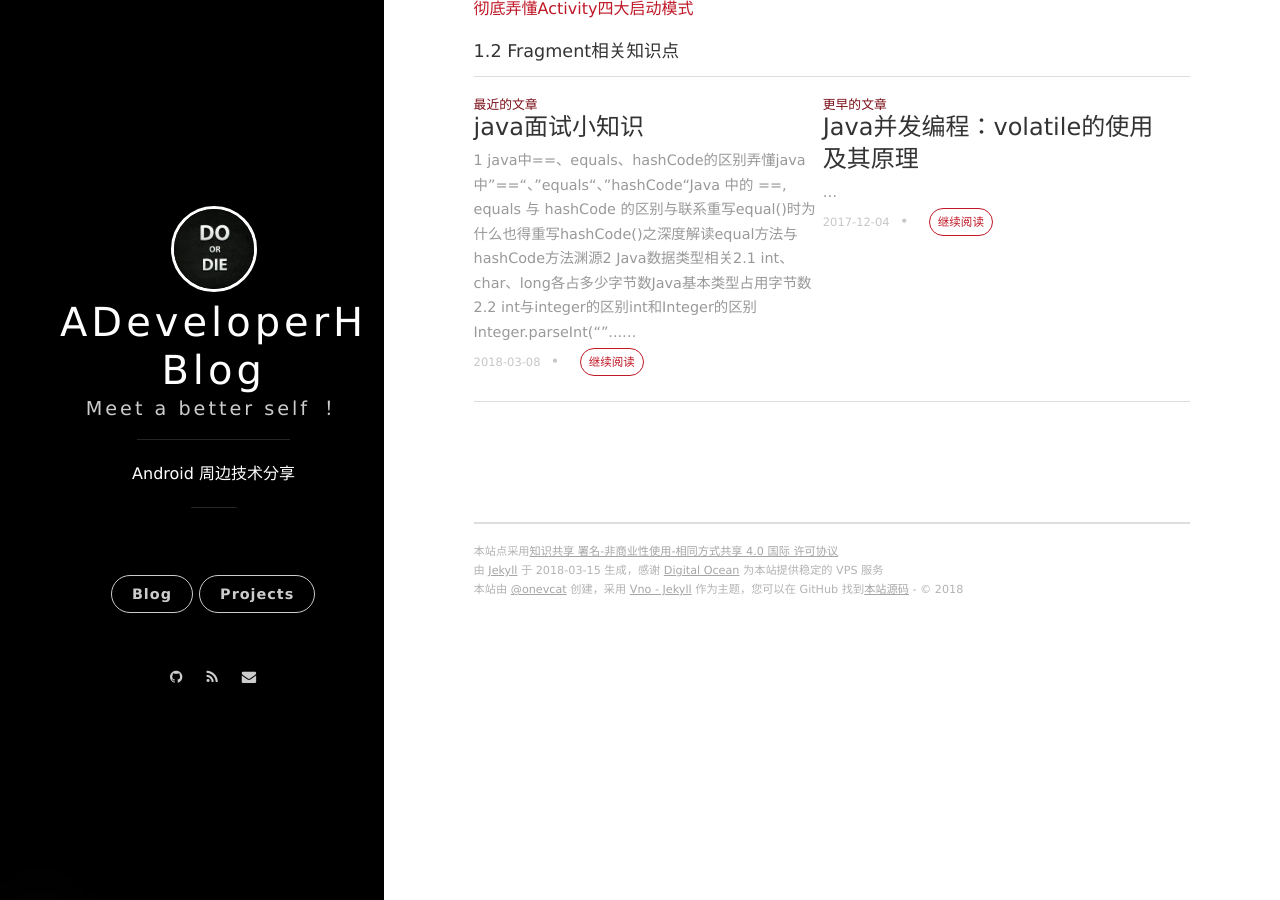
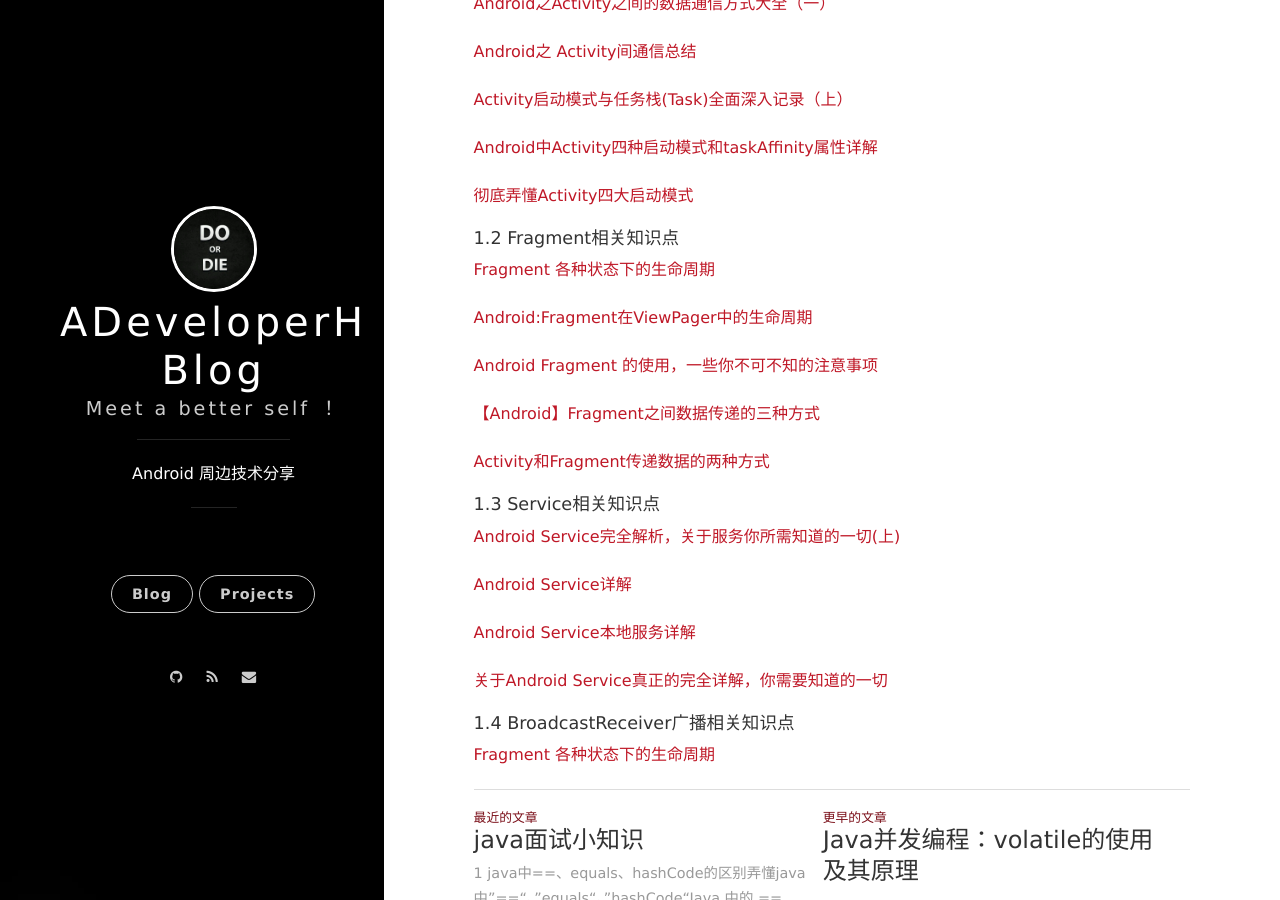
Before and after one commit to ADeveloperH/ADeveloperH.github.io, a Jekyll site: the page built from _posts/2018-03-08-interviewknowledge_android.md, in a window 1280 px wide and 900 px high, scrolled down 653 px. Built offline with Jekyll 4.4.1, drawn with Linux system fonts in a browser that asks for light colours; nearby versions of some CDN libraries; comment, search, counter and statistics services are not loaded; some of the changed text lies outside the part shown.

Commit message:
android面试service相关提交

```diff
--- a/_posts/2018-03-08-interviewknowledge_android.md
+++ b/_posts/2018-03-08-interviewknowledge_android.md
@@ -3,6 +3,14 @@ layout: post
 title: android面试小知识
 categories: 面试知识
 ---
+### 面经 ###
+
+[Android面经-基础篇(持续更新...)]("http://blog.csdn.net/simplebam/article/details/77989675")
+
+[金三银四，Android高级开发面试题目，帮你助力]("https://mp.weixin.qq.com/s/S8t-gLjl9BCAABbsH-9lHQ")
+
+[Android面经-基础篇(持续更新...)]("http://blog.csdn.net/simplebam/article/details/77989675")
+
 ### 1 四大组件相关 ###
 
 #### 1.1 Activity相关知识点 ####
@@ -28,3 +36,27 @@ categories: 面试知识
 [彻底弄懂Activity四大启动模式]("http://blog.csdn.net/mynameishuangshuai/article/details/51491074")
 
 #### 1.2 Fragment相关知识点 ####
+
+[Fragment 各种状态下的生命周期]("https://github.com/MaYunFei/FragmentLifeCycleDemo")
+
+[Android:Fragment在ViewPager中的生命周期]("http://blog.csdn.net/wangyanguiyiyang/article/details/75717301")
+
+[Android Fragment 的使用，一些你不可不知的注意事项]("http://yifeng.studio/2016/12/15/android-fragment-attentions/")
+
+[【Android】Fragment之间数据传递的三种方式]("https://www.jianshu.com/p/f87baad32662")
+
+[Activity和Fragment传递数据的两种方式]("http://blog.csdn.net/b10060224/article/details/51325775")
+
+#### 1.3 Service相关知识点 ####
+
+[Android Service完全解析，关于服务你所需知道的一切(上)]("http://blog.csdn.net/guolin_blog/article/details/11952435")
+
+[Android Service详解]("http://blog.csdn.net/liuyi1207164339/article/details/51669971")
+
+[Android Service本地服务详解]("https://www.jianshu.com/p/9ff1e04268c0")
+
+[关于Android Service真正的完全详解，你需要知道的一切](http://blog.csdn.net/javazejian/article/details/52709857")
+
+#### 1.4 BroadcastReceiver广播相关知识点  ####
+
+[Fragment 各种状态下的生命周期]("https://github.com/MaYunFei/FragmentLifeCycleDemo")
```
